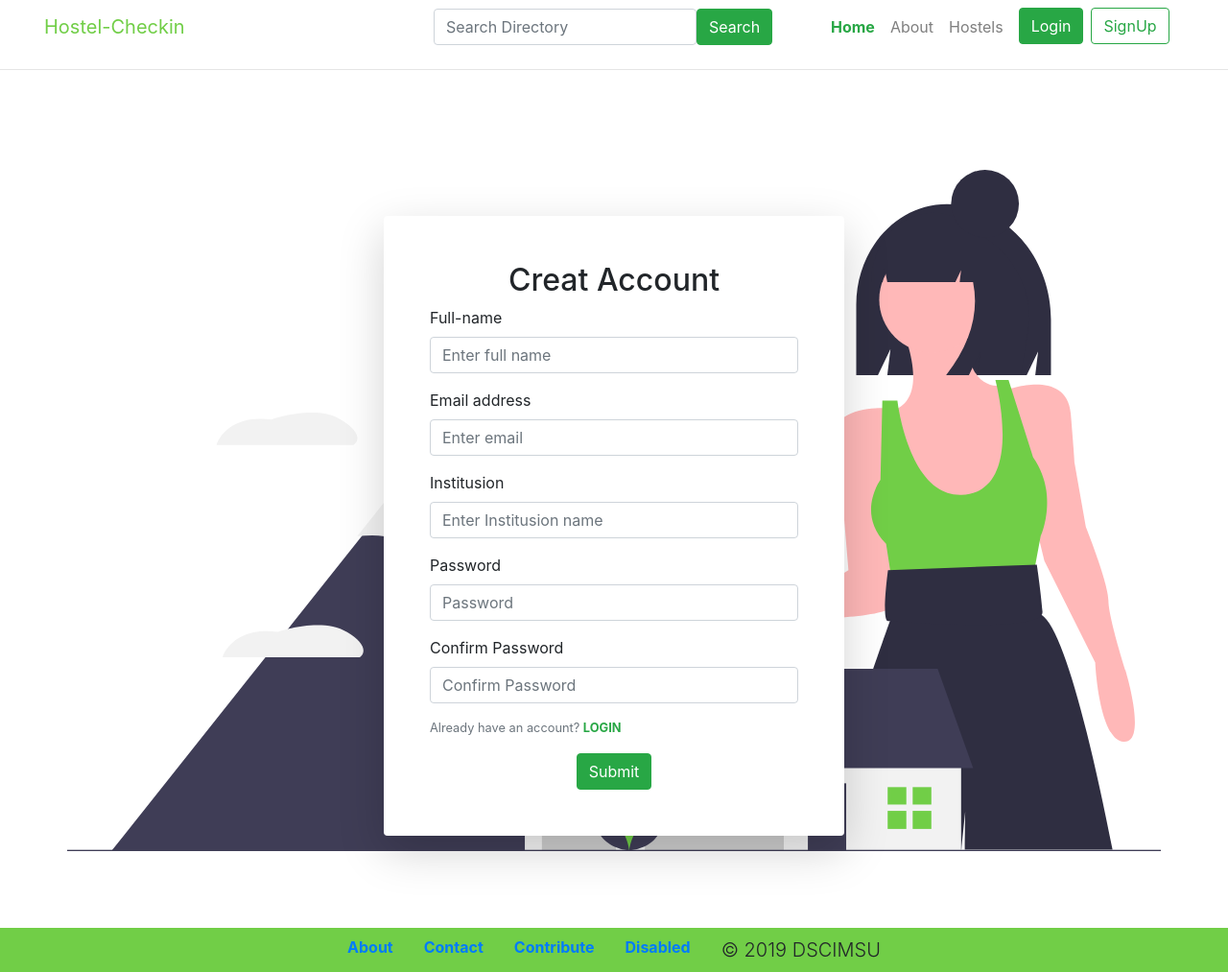
After one commit to dscimsu/hostelCheck-in, a PHP site: page /template/signup.html in a window 1280 px wide. The commit adds this page. Shown: the whole page at 96% size. Run offline with PHP 8.4, Linux system fonts and the light colour scheme.

Commit message:
Create login and signup page

```diff
--- a/index.php
+++ b/index.php
@@ -1 +1 @@
-<?php include_once("index.html"); ?>
+<?php include_once("template/index.html"); ?>
--- a/static/css/style.css
+++ b/static/css/style.css
@@ -62,3 +62,16 @@
 .overlay-image .hover {
   background-color: rgba(0,0,0,0.5);
 }
+
+/* Signup form style starts here */
+.formResize{
+  width: 30rem;
+  margin: auto;
+}
+/* Signup form style starts here */
+
+.signUpBG{
+  background-image: url('../../static/img/svg/undraw_build_your__home_csh6.svg');
+  background-repeat: no-repeat;
+  background: cover;
+}
--- /dev/null
+++ b/template/signup.html
@@ -0,0 +1,142 @@
+<!doctype html>
+<html lang="en">
+
+<head>
+    <!-- Required meta tags -->
+    <meta charset="utf-8">
+    <meta name="viewport" content="width=device-width, initial-scale=1, shrink-to-fit=no">
+    <meta http-equiv="X-UA-Compatible" content="ie=edge">
+
+    <!-- Bootstrap CSS -->
+    <link rel="stylesheet" href="../static/css/bootstrap.min.css">
+    <link rel="stylesheet" href="../static/css/style.css">
+    <title>Home Page</title>
+</head>
+
+<body class="">
+    <!-- Navbar Starts here-->
+    <div class="">
+        <div class="container-fluid">
+            <nav class="navbar navbar-expand-lg  navbar-light" style="background-color: #ffffff;">
+                <div class="col">
+                    <a class="navbar-brand" href="index.html" style="color: #71ce47;">Hostel-Checkin</a>
+                    <button class="navbar-toggler" type="button" data-toggle="collapse"
+                        data-target="#navbarSupportedContent" aria-controls="navbarSupportedContent"
+                        aria-expanded="false" aria-label="Toggle navigation">
+                        <span class="navbar-toggler-icon"></span>
+                    </button>
+                </div>
+                <div class="col">
+                    <form class="form-inline my-2 my-lg-0">
+                        <input class="form-control  Requiredmr-sm-2" type="search" placeholder="Search Directory"
+                            aria-label="Search">
+                        <button class="btn btn-success my-2 my-sm-0" type="submit">Search</button>
+                    </form>
+                </div>
+                <div class="col">
+                    <div class="collapse navbar-collapse justify-content-end" id="navbarSupportedContent">
+                        <ul class="navbar-nav mr-auto">
+                            <li class="nav-item active">
+                                <a class="nav-link text-success font-weight-bolder" href="index.html">Home <span
+                                        class="sr-only">(current)</span></a>
+                            </li>
+                            <li class="nav-item">
+                                <a class="nav-link" href="#">About</a>
+                            </li>
+                            <li class="nav-item">
+                                <a class="nav-link" href="#">Hostels</a>
+                            </li>
+                            <li class="nav-item">
+                                <a class="p-2" href="login.html"> <span class="btn btn-success">Login</span></a>
+                            </li>
+                            <li class="nav-item">
+                                <a class="" href="#"> <span class="btn btn-outline-success">SignUp</span></a>
+                            </li>
+                        </ul>
+                    </div>
+                </div>
+            </nav>
+        </div>
+        <hr>
+    </div>
+    <!-- Navbar Ends Here-->
+
+    <!-- The signup form starts here-->
+    <div class="p-5 mt-5">
+        <div class="container mt-2 p-5 signUpBG">
+            <div class="formResize shadow-lg rounded bg-white">
+                <form class="p-5">
+                    <span class="text-center">
+                        <h2>Creat Account</h2>
+                    </span>
+                    <div class="form-group">
+                        <label for="inputName1">Full-name</label>
+                        <input type="text" class="form-control" Required id="inputName1" aria-describedby="textHelp"
+                            placeholder="Enter full name">
+                    </div>
+                    <div class="form-group">
+                        <label for="inputEmail1">Email address</label>
+                        <input type="email" class="form-control" Required id="inputEmail1" aria-describedby="emailHelp"
+                            placeholder="Enter email">
+                    </div>
+                    <div class="form-group">
+                        <label for="inputInstitusion1">Institusion</label>
+                        <input type="text" class="form-control" Required id="inputInstitusion1" aria-describedby="textHelp"
+                            placeholder="Enter Institusion name">
+                    </div>
+                    <div class="form-group">
+                        <label for="inputPassword1">Password</label>
+                        <input type="password" class="form-control" Required id="inputPassword1" placeholder="Password">
+                    </div>
+                    <div class="form-group">
+                        <label for="inputPassword2">Confirm Password</label>
+                        <input type="password" class="form-control" Required id="inputPassword2" placeholder="Confirm Password">
+                    </div>
+                    <small id="emailHelp" class="form-text text-muted">Already have an account? <a href="login.html"><span class="font-weight-bolder text-success">LOGIN</span></a></small>
+                    <div class=" pt-3 text-center">
+                        <button type="submit" class="btn btn-success">Submit</button>
+                    </div>
+                </form>
+            </div>
+        </div>
+    </div>
+    <!-- The signup form ends here-->
+
+    <!-- Footer Starts Here-->
+    <footer class="">
+        <div style="background-color: #71ce47;" class="mb-0">
+            <ul class="nav justify-content-center">
+                <li class="nav-item font-weight-bolder">
+                    <a class="nav-link " href="#">About</a>
+                </li>
+                <li class="nav-item font-weight-bolder">
+                    <a class="nav-link" href="#">Contact</a>
+                </li>
+                <li class="nav-item font-weight-bolder">
+                    <a class="nav-link" href="#">Contribute</a>
+                </li>
+                <li class="nav-item font-weight-bolder">
+                    <a class="nav-link" href="#" tabindex="-1" aria-disabled="true">Disabled</a>
+                </li>
+                <li class="nav-item">
+                    <span class="lead nav-link">©
+                        <script>document.write(new Date().getFullYear())</script> DSCIMSU</span>
+                </li>
+            </ul>
+
+        </div>
+    </footer>
+    <!-- Footer Starts Here-->
+
+    <!-- Optional JavaScript -->
+    <!-- jQuery first, then Popper.js, then Bootstrap JS -->
+    <script src="https://code.jquery.com/jquery-3.3.1.slim.min.js"
+        integrity="sha384-q8i/X+965DzO0rT7abK41JStQIAqVgRVzpbzo5smXKp4YfRvH+8abtTE1Pi6jizo"
+        crossorigin="anonymous"></script>
+    <script src="https://cdnjs.cloudflare.com/ajax/libs/popper.js/1.14.7/umd/popper.min.js"
+        integrity="sha384-UO2eT0CpHqdSJQ6hJty5KVphtPhzWj9WO1clHTMGa3JDZwrnQq4sF86dIHNDz0W1"
+        crossorigin="anonymous"></script>
+    <script src="static/js/bootstrap.min.js"></script>
+</body>
+
+</html>
```
Also changed, not shown: template/index.html (renamed from index.html, +30 -24 lines), template/login.html (added, +128 -0 lines).
